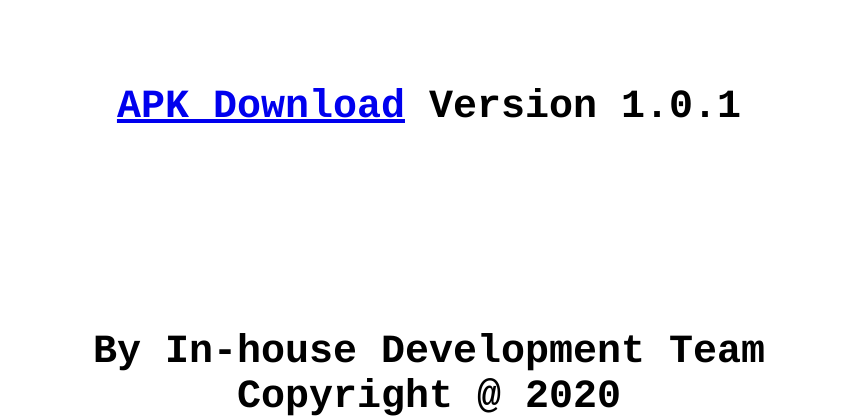
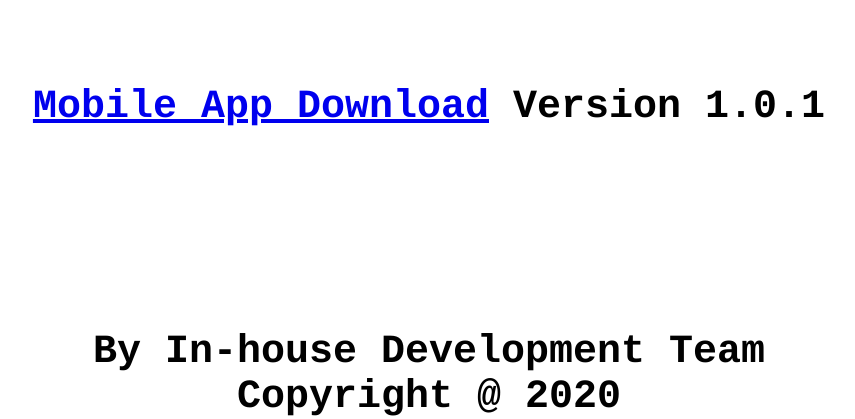
Before and after one commit to kianno/kianno.github.io, a plain HTML site: page Download.html in a window 1280 px wide. Shown: the part 776-1195 px from the top of the page, without its empty margins (211-1066 px from the left). Drawn offline with Linux system fonts and the light colour scheme.

Commit message:
Update Download.html

```diff
--- a/Download.html
+++ b/Download.html
@@ -19,7 +19,7 @@
 			QA Intelligence
 		</div>
 	</div>
-	<div class="verInstall"><a href="Install/QAIv2.apk">APK Download<a/> Version 1.0.1</div>
+	<div class="verInstall"><a href="Install/QAIv2.apk">Mobile App Download<a/> Version 1.0.1</div>
 	<div class="bottom">
 		<div>By In-house Development Team</div>
 		<div>Copyright @ 2020</div>
```
